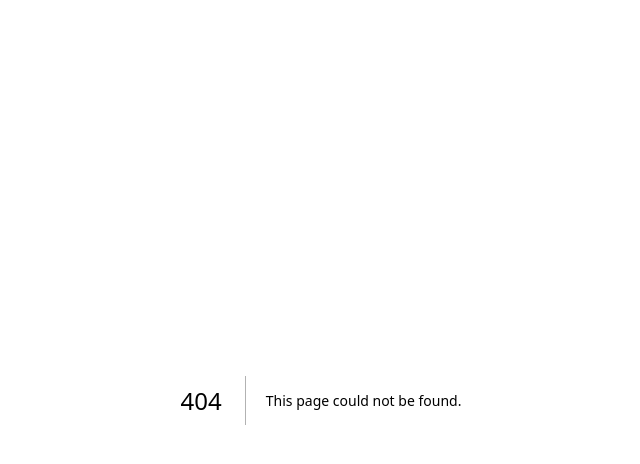
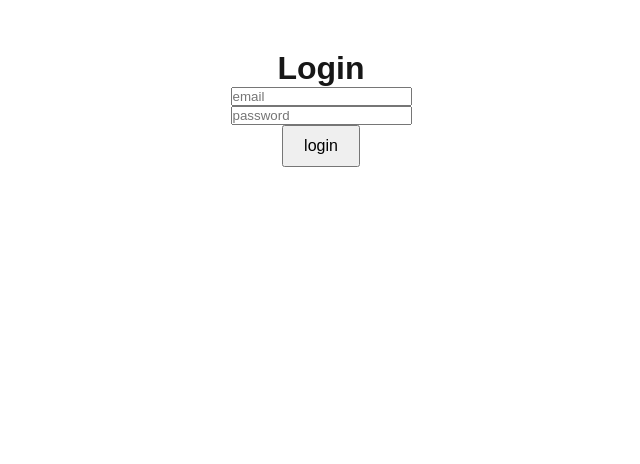
Before and after one commit to ramndiazg/rentcar-app, a Next.js app in the folder frontend/: page /login in a window 1280 px wide. Before the commit this address had no page. Shown: the top 464 px of the page, without its empty margins (319-959 px from the left). Built offline with nearby package versions, Linux system fonts and the light colour scheme.

Commit message:
creating login flow

```diff
--- /dev/null
+++ b/frontend/src/app/login/page.js
@@ -0,0 +1,74 @@
+"use client";
+
+import { useState } from "react";
+import { useRouter } from "next/navigation";
+
+export default function LoginPage() {
+  const router = useRouter();
+  const [email, setEmail] = useState("");
+  const [password, setPassword] = useState("");
+  const [error, setError] = useState("");
+
+  const handleSubmit = async (e) => {
+    e.preventDefault();
+
+    try {
+      const res = await fetch("http://localhost:3546/api/login", {
+        method: "POST",
+        headers: {
+          "Content-Type": "application/json",
+        },
+        body: JSON.stringify({ email, password }),
+      });
+
+      if (!res.ok) {
+        throw new Error("Login fail");
+      }
+
+      const data = await res.json();
+      localStorage.setItem("token", data.token);
+      router.push("/dashboard");
+    } catch (error) {
+      setError("Error in logging. Please verify your credentials.");
+    }
+  };
+
+  return (
+    <div style={{ textAlign: "center", padding: "50px" }}>
+      <h1>Login</h1>
+      {error && <p style={{ color: "red" }}>{error}</p>}
+      <form onSubmit={handleSubmit}>
+        <div>
+          <input
+            type="email"
+            placeholder="email"
+            value={email}
+            onChange={(e) => setEmail(e.target.value)}
+            required
+          />
+        </div>
+        <div>
+          <input
+            type="password"
+            placeholder="password"
+            value={password}
+            onChange={(e) => setPassword(e.target.value)}
+            required
+          />
+        </div>
+        <div>
+          <button
+            type="submit"
+            style={{
+              padding: "10px 20px",
+              fontSize: "16px",
+              cursor: "pointer",
+            }}
+          >
+            login
+          </button>
+        </div>
+      </form>
+    </div>
+  );
+}
```
Also changed, not shown: frontend/package.json (+4 -3 lines), frontend/src/app/dashboard/page.js (added, +41 -0 lines), frontend/src/app/page.js (+18 -3 lines), 1 other file (tests, documents, lock files or other folders).
